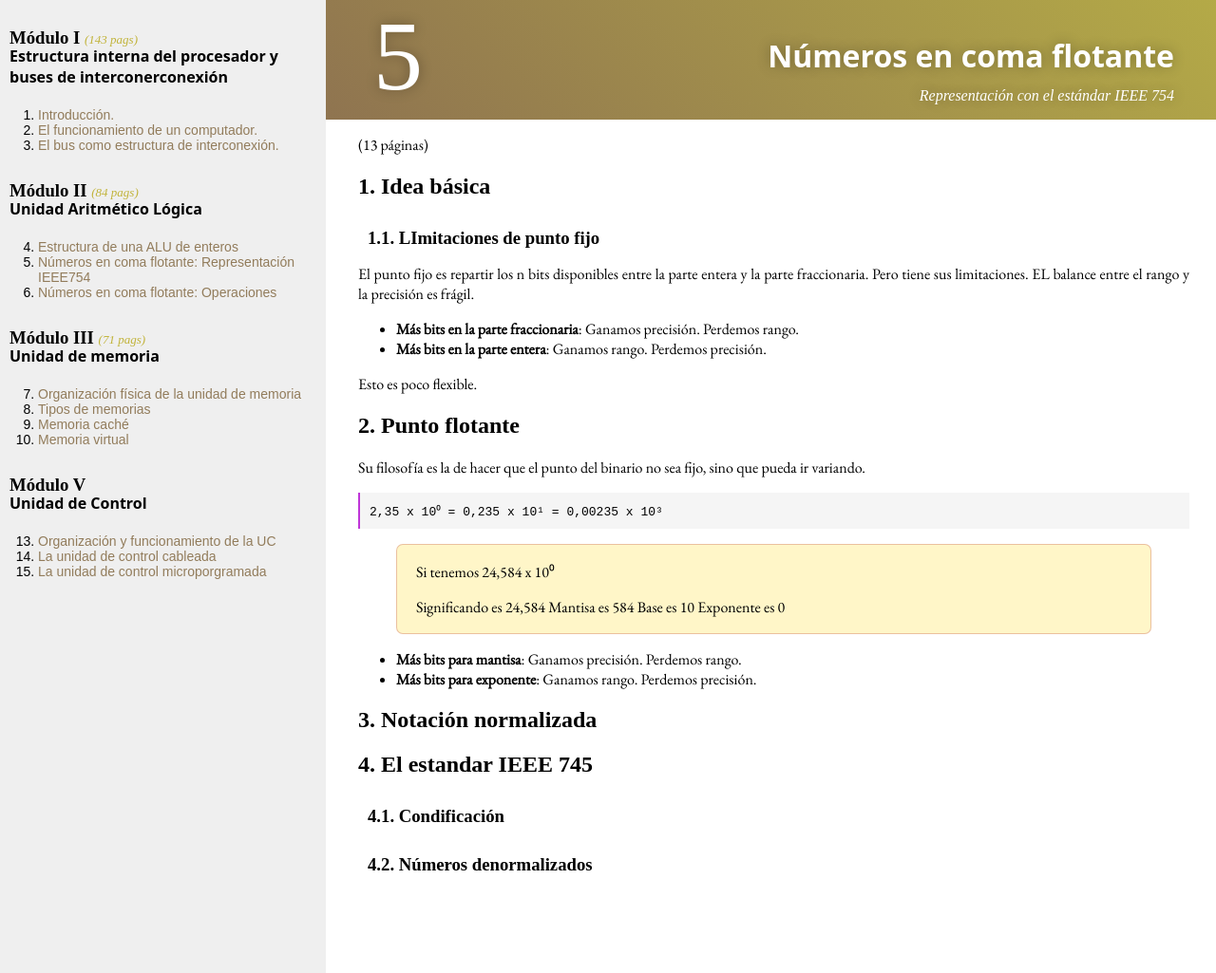
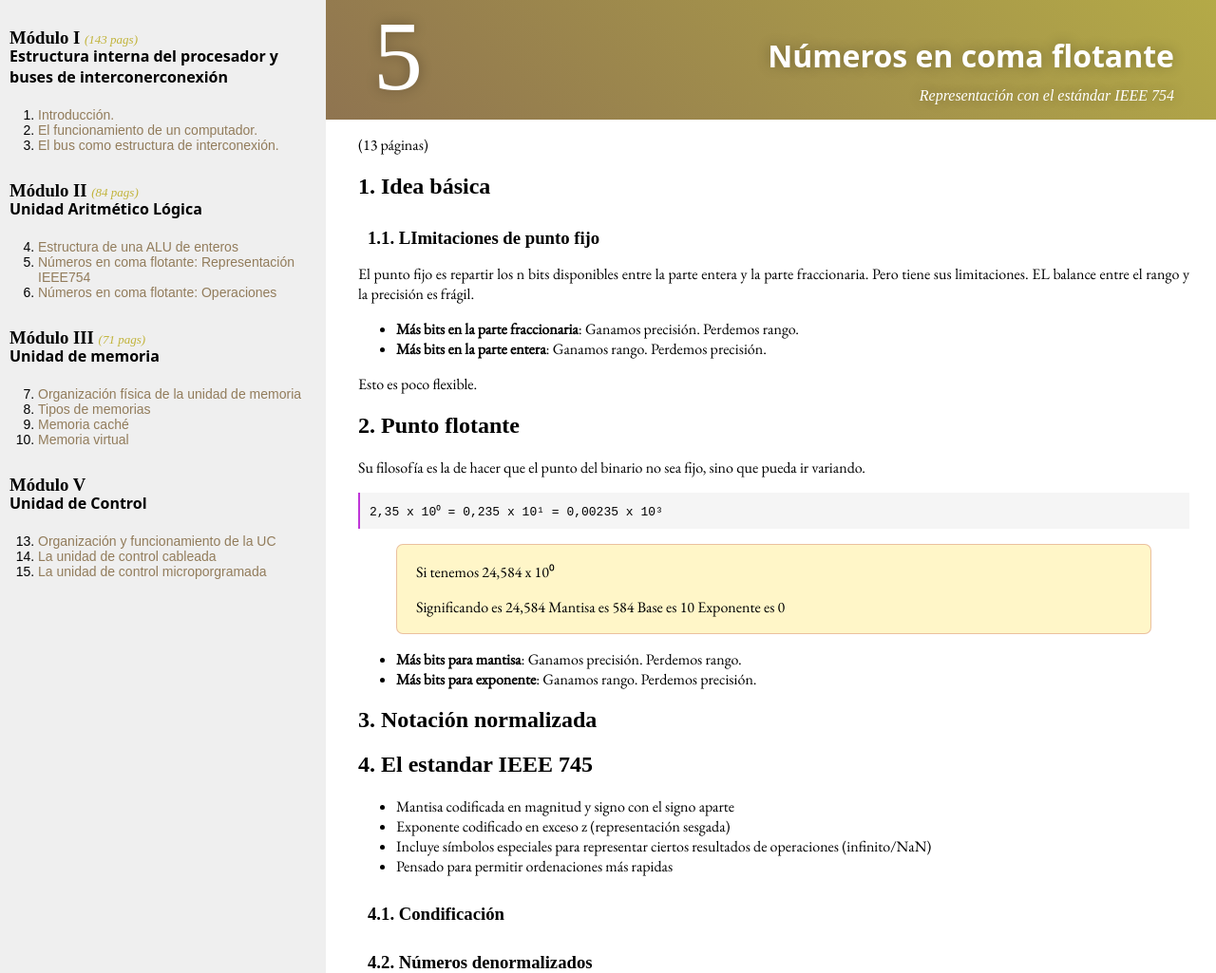
Before and after one commit to dkaerit/EDC, a Jekyll site: the page built from _posts/2020-10-05-TEMA05.md, in a window 1280 px wide and 1025 px high. Shown: the whole window at 95% size. Built offline with Jekyll 4.4.1, drawn with Linux system fonts in a browser that asks for light colours; some web fonts are replaced.

Commit message:
Update 2020-10-05-TEMA05.md

```diff
--- a/_posts/2020-10-05-TEMA05.md
+++ b/_posts/2020-10-05-TEMA05.md
@@ -40,6 +40,12 @@ Su filosofía es la de hacer que el punto del binario no sea fijo, sino que pued
 ## 3. Notación normalizada
 
 ## 4. El estandar IEEE 745
+
+  - Mantisa codificada en magnitud y signo con el signo aparte
+  - Exponente codificado en exceso z (representación sesgada)
+  - Incluye símbolos especiales para representar ciertos resultados de operaciones (infinito/NaN)
+  - Pensado para permitir ordenaciones más rapidas
+
 ### 4.1. Condificación
 
 ### 4.2. Números denormalizados
```
